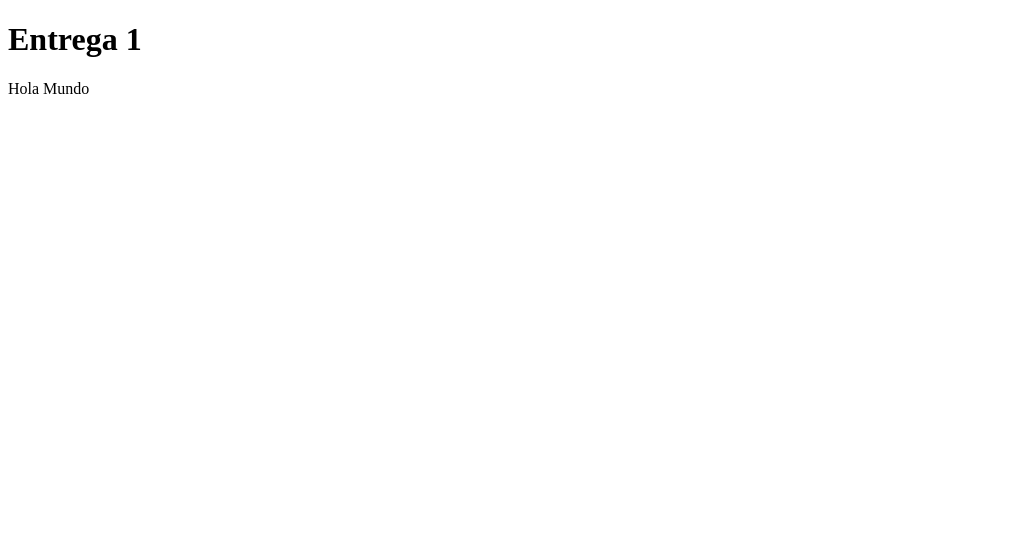
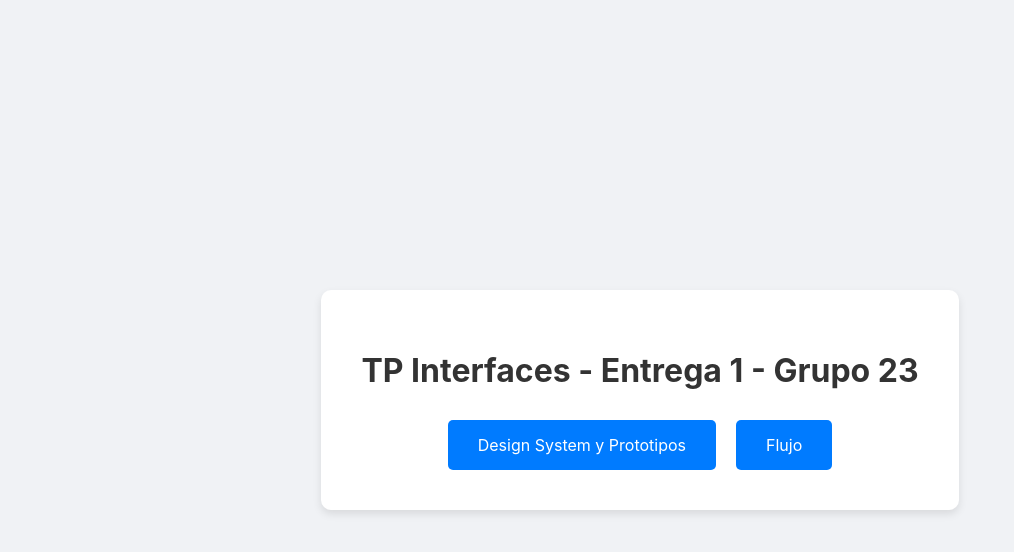
Before and after one commit to AgustinVanWaarde/TP_interfaces, a plain HTML site: page tp1/index.html in a window 1280 px wide. Shown: the whole page, without its empty margins (0-1014 px from the left). Drawn offline with Linux system fonts and the light colour scheme.

Commit message:
html con css implementado basico y links agregados

```diff
--- a/tp1/index.html
+++ b/tp1/index.html
@@ -1,12 +1,18 @@
 <!DOCTYPE html>
-<html lang="en">
+<html lang="es">
 <head>
     <meta charset="UTF-8">
     <meta name="viewport" content="width=device-width, initial-scale=1.0">
-    <title>Document</title>
+    <title>TP Interfaces - Entrega 1</title>
+    <link rel="stylesheet" href="style.css">
 </head>
 <body>
-    <h1>Entrega 1</h1>
-    <p>Hola Mundo</p>
+    <div class="container">
+        <h1>TP Interfaces - Entrega 1 - Grupo 23</h1>
+        <div class="buttons">
+            <a href="https://www.figma.com/design/iIDuoeyRZXyV4g1zyNah7q/TPE-interfaces?node-id=0-1&p=f&t=7udSLUt7GAvdOOCB-0" class="btn">Design System y Prototipos</a>
+            <a href="https://www.figma.com/proto/iIDuoeyRZXyV4g1zyNah7q/TPE-interfaces?page-id=0%3A1&node-id=607-1934&p=f&t=7udSLUt7GAvdOOCB-0&scaling=scale-down-width&content-scaling=fixed&starting-point-node-id=607%3A1934&hide-ui=1" class="btn">Flujo</a>
+        </div>
+    </div>
 </body>
 </html>
--- /dev/null
+++ b/tp1/style.css
@@ -0,0 +1,39 @@
+body {
+    font-family: -apple-system, BlinkMacSystemFont, "Segoe UI", Roboto, Helvetica, Arial, sans-serif;
+    background-color: #f0f2f5;
+    display: flex;
+    justify-content: center;
+    align-items: center;
+    height: 100vh;
+    margin: 0;
+}
+.container {
+    text-align: center;
+    background-color: #ffffff;
+    padding: 40px;
+    border-radius: 10px;
+    box-shadow: 0 4px 8px rgba(0, 0, 0, 0.1);
+}
+h1 {
+    color: #333;
+    margin-bottom: 30px;
+}
+.buttons {
+    display: flex;
+    gap: 20px;
+    justify-content: center;
+}
+.btn {
+    display: inline-block;
+    padding: 15px 30px;
+    font-size: 16px;
+    color: #fff;
+    background-color: #007bff;
+    border: none;
+    border-radius: 5px;
+    text-decoration: none;
+    transition: background-color 0.3s ease;
+}
+.btn:hover {
+    background-color: #0056b3;
+}
```
